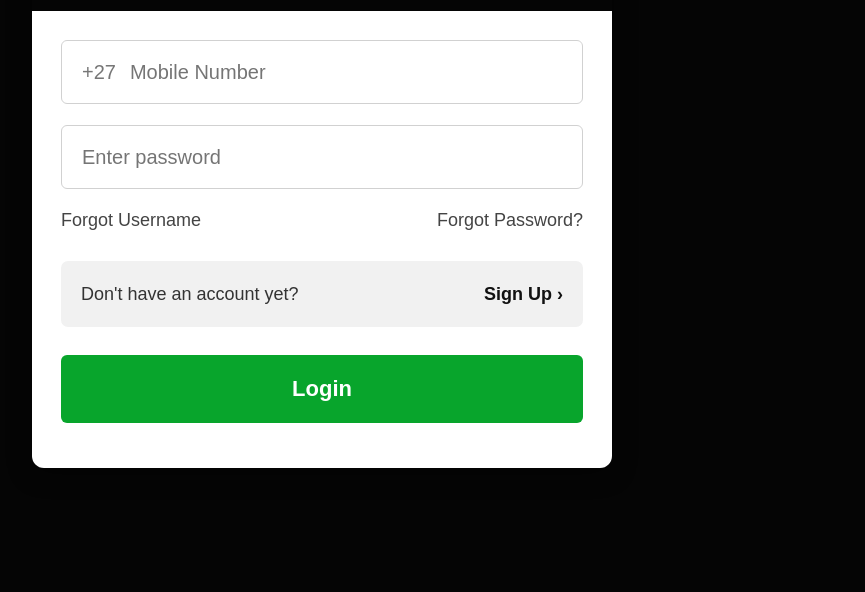
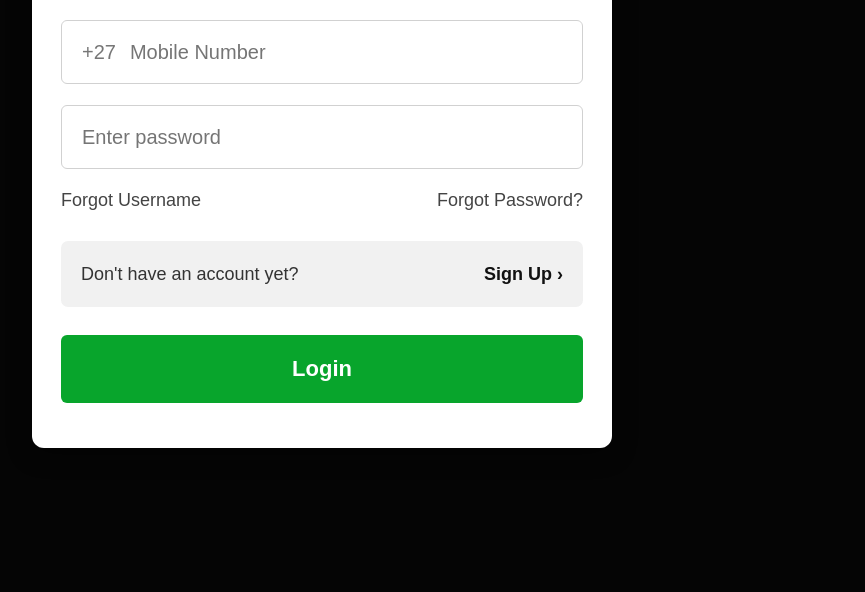
Before and after one commit to kipkorirenuch23-bit/betway_51, a plain HTML site: page index.html in a window 1280 px wide. Shown: the part 208-800 px from the top of the page, without its empty margins (318-1183 px from the left). Drawn offline with Linux system fonts and the light colour scheme.

Commit message:
Update style.css

```diff
--- a/style.css
+++ b/style.css
@@ -56,7 +56,7 @@ body {
   width: 84%;
   max-width: 580px;
   margin: 12vh auto 0;
-  transform: translateY(-40px);
+  transform: translateY(-60px);
   background: white;
   color: #222;
   border-radius: 12px;
```
